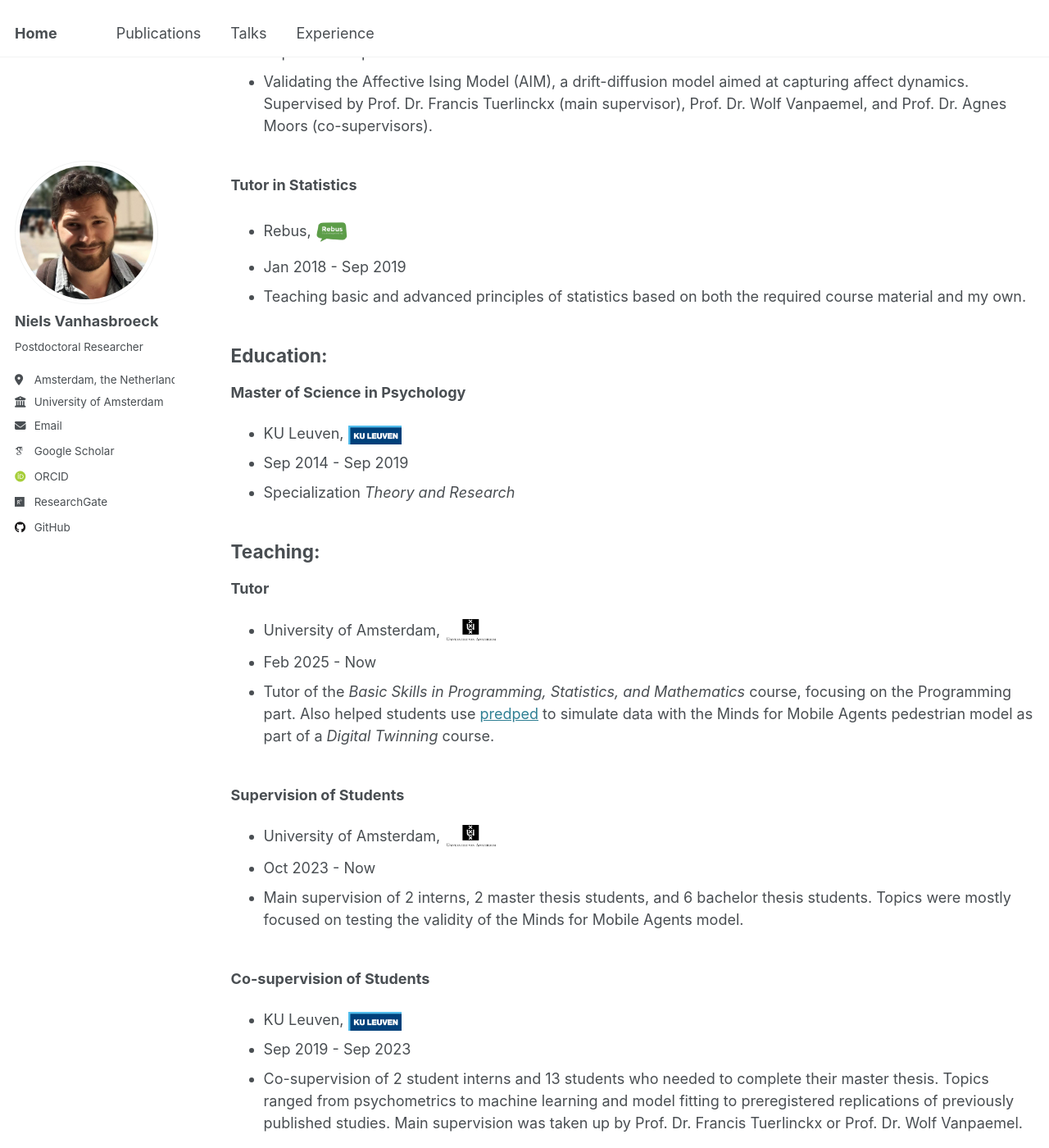
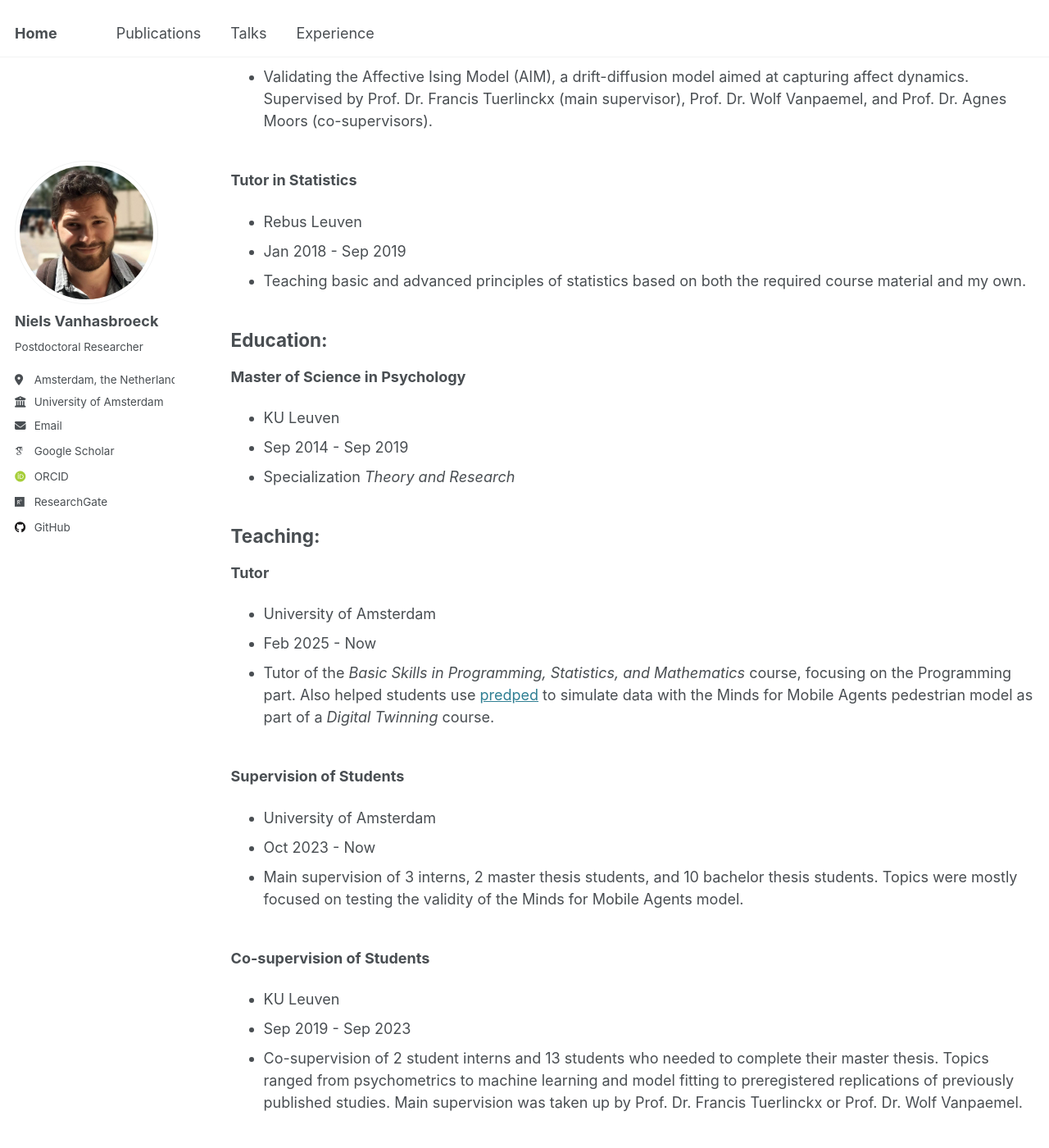
Before and after one commit to ndpvh/ndpvh.github.io, a Jekyll site: the page built from _pages/cv.md, in a window 1280 px wide and 1400 px high, scrolled down 736 px. Shown: the whole window at 82% size. Built offline with Jekyll 4.4.1, drawn with Linux system fonts in a browser that asks for light colours; some web fonts are replaced; some of the changed text lies outside the part shown.

Commit message:
Remove logos

```diff
--- a/_pages/cv.md
+++ b/_pages/cv.md
@@ -13,28 +13,28 @@ redirect_from:
 ## Work experience:
 
 **Postdoctoral Researcher**
-  - University of Amsterdam, <img src="../images/uva2.png" alt="uva" width="65rem"/>
+  - University of Amsterdam
   - Mar 2025 - Now
   - Investigating the Blume-Capel model to capture opinion dynamics.
     Collaboration with Prof. Dr. Han van der Maas.
 <br><br>
 
 **Postdoctoral Researcher**
-  - University of Amsterdam, <img src="../images/uva2.png" alt="uva" width="65rem"/>
+  - University of Amsterdam
   - Oct 2023 - Feb 2025
   - Validating and providing software for the simulation of the Minds For Mobile Agents agent-based pedestrian model.
     Collaboration with Prof. Dr. Andrew Heathcote, Dr. Dora Matzke, Dr. Tessa Blanken, and Prof. Dr. Denny Borsboom.
 <br><br>
 
 **PhD Student**
-  - KU Leuven, <img src="../images/kuleuven.png" alt="kul" width="65rem"/>
+  - KU Leuven
   - Sep 2019 - Sep 2023
   - Validating the Affective Ising Model (AIM), a drift-diffusion model aimed at capturing affect dynamics.
     Supervised by Prof. Dr. Francis Tuerlinckx (main supervisor), Prof. Dr. Wolf Vanpaemel, and Prof. Dr. Agnes Moors (co-supervisors).
 <br><br>
 
 **Tutor in Statistics**
-  - Rebus, <img src="../images/rebus.png" alt="rebus" width="40rem"/>
+  - Rebus Leuven
   - Jan 2018 - Sep 2019
   - Teaching basic and advanced principles of statistics based on both the required course material and my own.
 
@@ -44,7 +44,7 @@ redirect_from:
 ## Education:
 
 **Master of Science in Psychology**
-  - KU Leuven, <img src="../images/kuleuven.png" alt="kul" width="65rem"/>
+  - KU Leuven
   - Sep 2014 - Sep 2019
   - Specialization _Theory and Research_
 
@@ -54,21 +54,21 @@ redirect_from:
 ## Teaching:
 
 **Tutor**
-  - University of Amsterdam, <img src="../images/uva2.png" alt="uva" width="65rem"/>
+  - University of Amsterdam
   - Feb 2025 - Now
   - Tutor of the _Basic Skills in Programming, Statistics, and Mathematics_ course, focusing on the Programming part.
     Also helped students use <a href="https://www.github.com/ndpvh/predped">predped</a> to simulate data with the Minds for Mobile Agents pedestrian model as part of a _Digital Twinning_ course.
 <br><br>
 
 **Supervision of Students**
-  - University of Amsterdam, <img src="../images/uva2.png" alt="uva" width="65rem"/>
+  - University of Amsterdam
   - Oct 2023 - Now
-  - Main supervision of 2 interns, 2 master thesis students, and 6 bachelor thesis students.
+  - Main supervision of 3 interns, 2 master thesis students, and 10 bachelor thesis students.
     Topics were mostly focused on testing the validity of the Minds for Mobile Agents model.
 <br><br>
 
 **Co-supervision of Students**
-  - KU Leuven, <img src="../images/kuleuven.png" alt="kul" width="65rem"/>
+  - KU Leuven
   - Sep 2019 - Sep 2023
   - Co-supervision of 2 student interns and 13 students who needed to complete their master thesis.
     Topics ranged from psychometrics to machine learning and model fitting to preregistered replications of previously published studies.
@@ -76,7 +76,7 @@ redirect_from:
 <br><br>
 
 **Tutor of Practicals in Social Psychology**
-  - KU Leuven, <img src="../images/kuleuven.png" alt="kul" width="65rem"/>
+  - KU Leuven
   - Sep 2019 - Sep 2022
   - Teaching students the basic principles of research through practice.
     Students were taught to critically analyze the main goals, research methods, and results of a selection of papers in the field of social psychology.
@@ -84,7 +84,7 @@ redirect_from:
 <br><br>
 
 **Tutor in Statistics**
-  - Rebus, <img src="../images/rebus.png" alt="rebus" width="40rem"/>
+  - Rebus
   - Jan 2018 - Sep 2019
   - Teaching basic and advanced principles of statistics based on both the required course material and my own.
 
```
